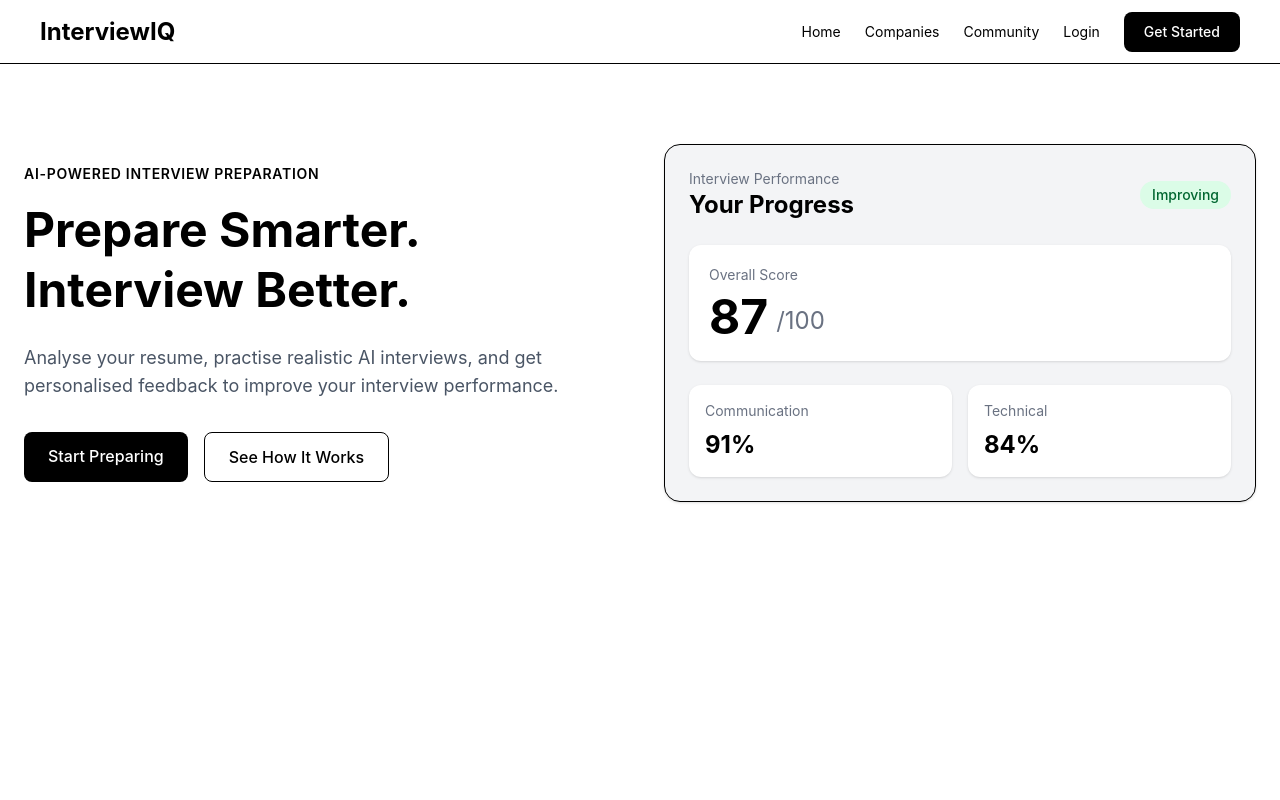
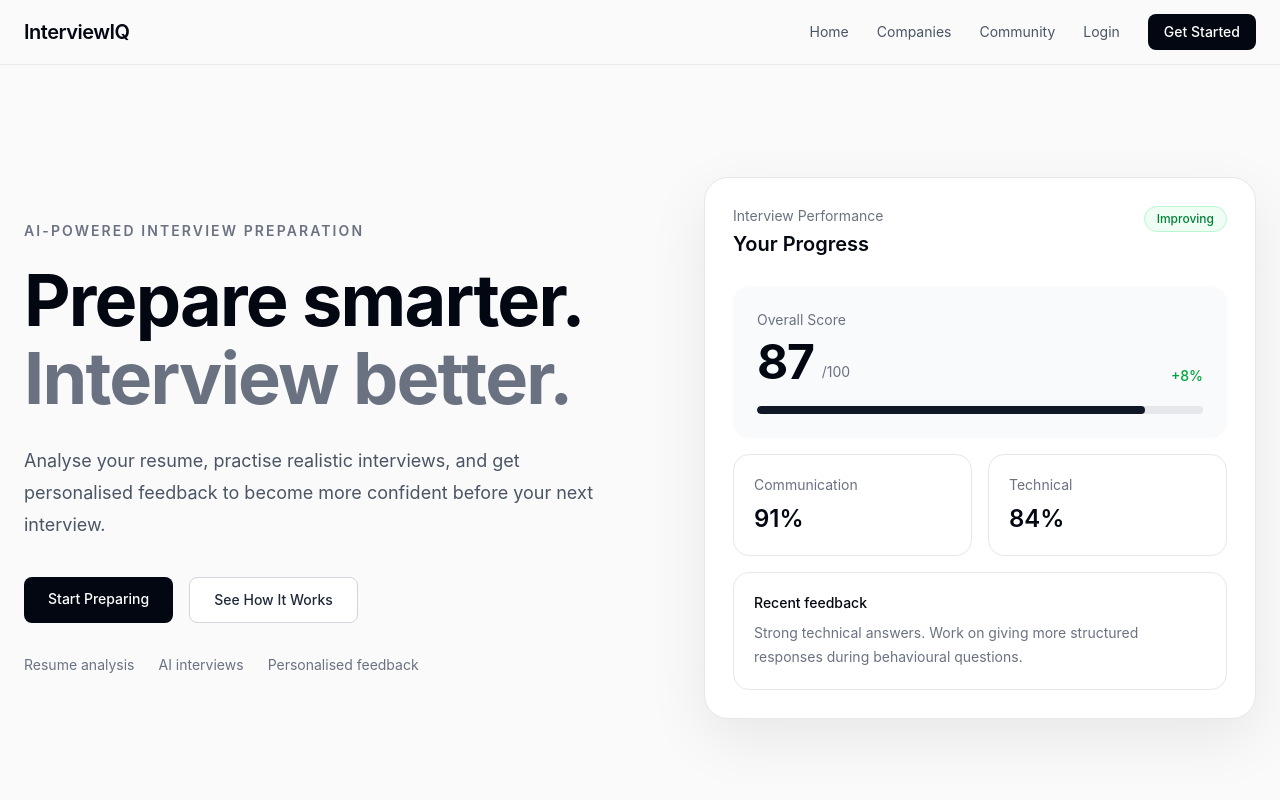
Before and after one commit to aadarshyadav7439/InterviewIQ, a React (Vite) app in the folder client/: page / in a window 1280 px wide. Shown: the top 800 px of the page. Built offline with nearby package versions, Linux system fonts and the light colour scheme.

Commit message:
adding the progress in Hero

```diff
--- a/client/src/components/Hero.jsx
+++ b/client/src/components/Hero.jsx
@@ -2,70 +2,115 @@ import { Link } from "react-router-dom";
 
 export default function Hero() {
   return (
-    <section className="min-h-[calc(100vh-64px)] px-6 py-20">
-      <div className="mx-auto grid max-w-7xl items-center gap-12 lg:grid-cols-2">
-        {/* left side ke components */}
+    <section className="px-6 py-20 md:py-28">
+      <div className="mx-auto grid max-w-7xl items-center gap-16 lg:grid-cols-2">
+        {/* Left side */}
         <div>
-          <p className="mb-4 text-sm font-semibold uppercase tracking-wider">
-            AI-Powered Interview Preparation
+          <p className="mb-5 text-sm font-semibold uppercase tracking-[0.15em] text-gray-500">
+            AI-powered interview preparation
           </p>
 
-          <h1 className="text-5xl font-bold leading-tight">
-            Prepare Smarter.
+          <h1 className="max-w-3xl text-5xl font-bold leading-[1.08] tracking-tight text-gray-950 md:text-6xl lg:text-7xl">
+            Prepare smarter.
             <br />
-            Interview Better.
+            <span className="text-gray-500">Interview better.</span>
           </h1>
 
-          <p className="mt-6 max-w-xl text-lg text-gray-600">
-            Analyse your resume, practise realistic AI interviews, and get
-            personalised feedback to improve your interview performance.
+          <p className="mt-7 max-w-xl text-lg leading-8 text-gray-600">
+            Analyse your resume, practise realistic interviews, and get personalised feedback to become more confident before your next interview.
           </p>
 
-          <div className="mt-8 flex gap-4">
-            <Link to="/signup" className="font-medium bg-black text-white rounded-lg px-6 py-3">
-              Start Preparing
-            </Link>
+          <div className="mt-9 flex flex-wrap gap-4">
+            <Link to="/signup"
+              className="rounded-lg bg-gray-950 px-6 py-3 text-sm font-medium text-white transition hover:bg-gray-800"
+            >Start Preparing</Link>
 
-            <a href="#how-it-works" className="rounded-lg border px-6 py-3 font-medium">
-              See How It Works
-            </a>
+            <a href="#how-it-works"
+              className="rounded-lg border border-gray-300 bg-white px-6 py-3 text-sm font-medium text-gray-800 transition hover:bg-gray-50"
+            >See How It Works</a>
+          </div>
+
+          <div className="mt-8 flex flex-wrap gap-x-6 gap-y-2 text-sm text-gray-500">
+            <span>Resume analysis</span>
+            <span>AI interviews</span>
+            <span>Personalised feedback</span>
           </div>
         </div>
 
-        {/* right side ke components */}
-        <div className="rounded-2xl border bg-gray-100 p-6 shadow-sm">
-          <div className="mb-6 flex items-center justify-between">
+        {/* Right side */}
+        <div className="lg:pl-8">
+          <div className="rounded-3xl border border-gray-200 bg-white p-5 shadow-[0_20px_60px_rgba(0,0,0,0.08)] md:p-7">
+
+            {/* Preview header */}
+            <div className="flex items-start justify-between">
               <div>
-              <p className="text-sm text-gray-500">Interview Performance</p>
-              <h2 className="text-2xl font-bold">Your Progress</h2>
+                <p className="text-sm text-gray-500">
+                  Interview Performance
+                </p>
+
+                <h2 className="mt-1 text-xl font-semibold text-gray-950">
+                  Your Progress
+                </h2>
               </div>
 
-            <span className="rounded-full bg-green-100 px-3 py-1 text-sm font-medium text-green-800">
+              <span className="rounded-full border border-green-200 bg-green-50 px-3 py-1 text-xs font-medium text-green-700">
                 Improving
               </span>
             </div>
 
-          <div className="mb-6 rounded-xl bg-white p-5 shadow-sm">
-            <p className="text-sm text-gray-500">Overall Score</p>
+            {/* Score */}
+            <div className="mt-7 rounded-2xl bg-gray-50 p-6">
+              <div className="flex items-end justify-between">
+                <div>
+                  <p className="text-sm text-gray-500">
+                    Overall Score
+                  </p>
 
                   <div className="mt-2 flex items-end gap-2">
-              <span className="text-5xl font-bold">87</span>
-              <span className="mb-1 text-2xl text-gray-500">/100</span>
+                    <span className="text-5xl font-bold tracking-tight text-gray-950">87</span>
+
+                    <span className="mb-1 text-sm text-gray-500">/100</span>
                   </div>
                 </div>
 
-          <div className="grid grid-cols-2 gap-4">
-            <div className="rounded-xl bg-white p-4 shadow-sm">
-              <p className="text-sm text-gray-500">Communication</p>
-              <p className="mt-2 text-2xl font-bold">91%</p>
+                <span className="text-sm font-medium text-green-600">+8%</span>
               </div>
 
-            <div className="rounded-xl bg-white p-4 shadow-sm">
-              <p className="text-sm text-gray-500">Technical</p>
-              <p className="mt-2 text-2xl font-bold">84%</p>
+              {/* Progress bar */}
+              <div className="mt-5 h-2 overflow-hidden rounded-full bg-gray-200">
+                <div className="h-full w-[87%] rounded-full bg-gray-900" />
               </div>
             </div>
+
+            {/* Stats */}
+            <div className="mt-4 grid grid-cols-2 gap-4">
+              <div className="rounded-2xl border border-gray-200 p-5">
+                <p className="text-sm text-gray-500">Communication</p>
+
+                <p className="mt-2 text-2xl font-semibold text-gray-950">91%</p>
               </div>
+
+              <div className="rounded-2xl border border-gray-200 p-5">
+                <p className="text-sm text-gray-500">Technical</p>
+
+                <p className="mt-2 text-2xl font-semibold text-gray-950">84%</p>
+              </div>
+            </div>
+
+            {/* Recent feedback */}
+            <div className="mt-4 rounded-2xl border border-gray-200 p-5">
+              <p className="text-sm font-medium text-gray-950">
+                Recent feedback
+              </p>
+
+              <p className="mt-2 text-sm leading-6 text-gray-500">
+                Strong technical answers. Work on giving more structured responses during behavioural questions.
+              </p>
+            </div>
+
+          </div>
+        </div>
+
       </div>
     </section>
   );
--- a/client/src/components/Navbar.jsx
+++ b/client/src/components/Navbar.jsx
@@ -2,19 +2,21 @@ import { Link } from "react-router-dom";
 
 export default function Navbar() {
   return (
-    <nav className="flex h-16 items-center justify-between border-b px-10">
-      <Link to="/" className="text-2xl font-bold">
-        InterviewIQ
-      </Link>
+    <nav className="border-b border-gray-200/80 bg-[#fafafa]">
+      <div className="mx-auto flex h-16 items-center justify-between px-6 max-w-7xl">
+        <Link to="/" className="text-xl font-semibold tracking-tight text-gray-950">
+          InterviewIQ
+        </Link>
 
-      <div className="flex items-center gap-6">
-        <Link to="/" className="text-sm">Home</Link>
-        <Link to="/companies" className="text-sm">Companies</Link>
-        <Link to="/community" className="text-sm">Community</Link>
-        <Link to="/login" className="text-sm">Login</Link>
-        <Link to="/signup" className="rounded-lg bg-black text-white px-5 py-2.5 text-sm font-medium">
-          Get Started
-        </Link>
+        <div className="hidden items-center gap-7 md:flex">
+          <Link to="/" className="text-sm text-gray-600 transition-colors hover:text-gray-950">Home</Link>
+          <Link to="/companies" className="text-sm text-gray-600 transition-colors hover:text-gray-950">Companies</Link>
+          <Link to="/community" className="text-sm text-gray-600 transition-colors hover:text-gray-950">Community</Link>
+          <Link to="/login" className="text-sm text-gray-600 transition-colors hover:text-gray-950">Login</Link>
+          <Link to="/signup" className="rounded-lg bg-gray-950 text-white px-4 py-2 text-sm font-medium text-white transition-colors hover:bg-gray-800">
+            Get Started
+          </Link>
+        </div>
       </div>
     </nav>
   );
--- a/client/src/index.css
+++ b/client/src/index.css
@@ -1 +1,25 @@
 @import "tailwindcss";
+
+:root{
+    --color-primary: #4f46e5;
+    --color-primary-hover: #4338ca;
+    font-family: Inter, system-ui, -apple-system, BlinkMacSystemFont, "Segoe UI", sans-serif;
+    color: #18181b;
+    background: #fafafa;
+
+    font-synthesis: none;
+    text-rendering: optimizeLegibility;
+}
+
+*{
+    box-sizing: border-box;
+}
+
+html {
+    scroll-behavior: smooth;
+}
+body{
+    margin: 0;
+    min-width: 320px;
+    background: #fafafa;
+}
```
Lines whose indentation alone changed are shown as unchanged.
